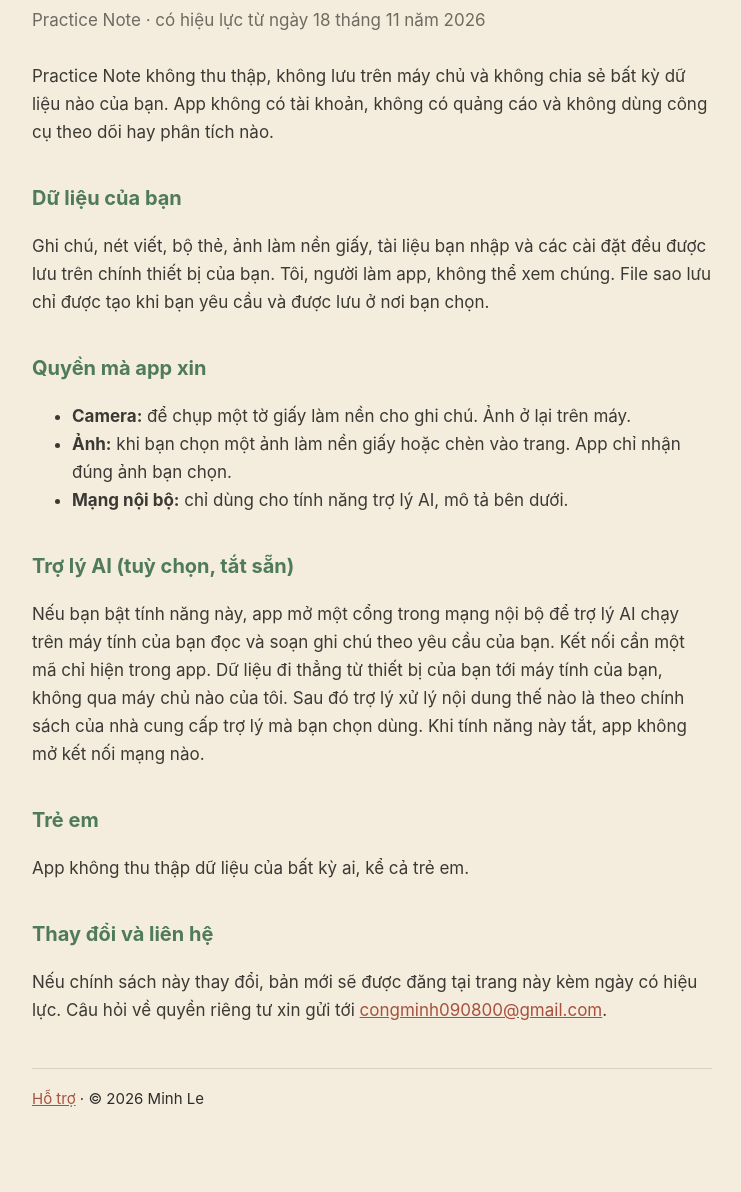
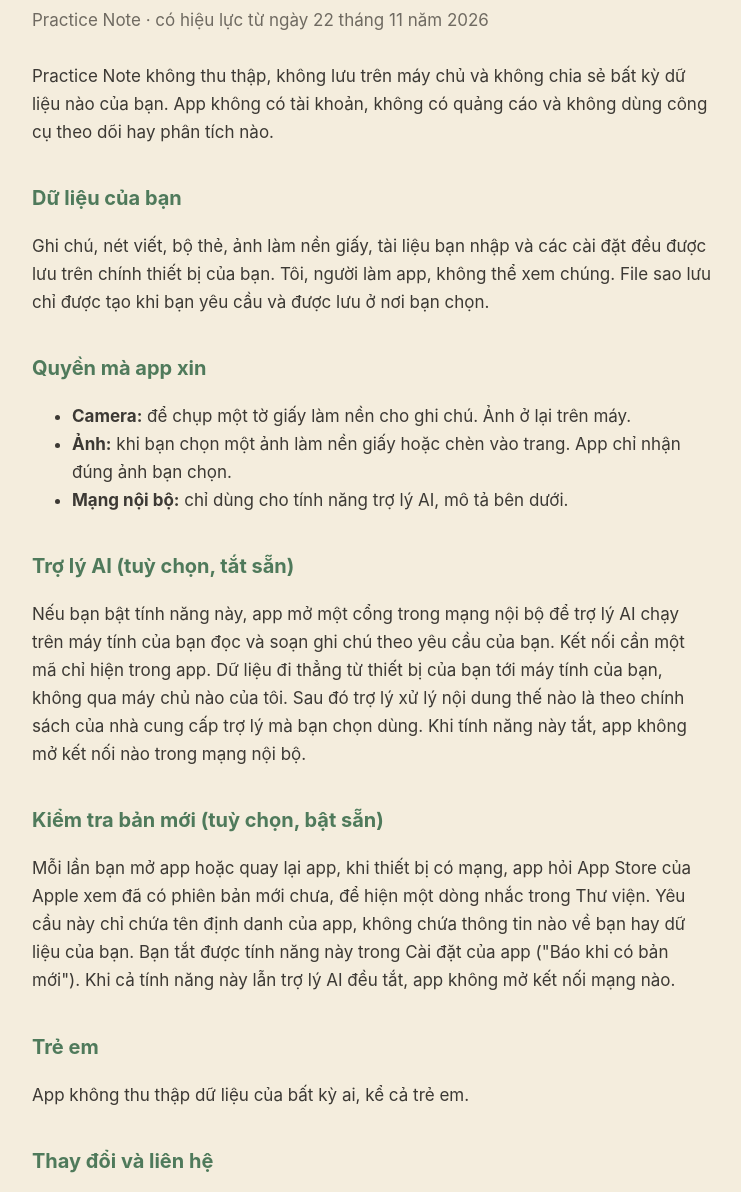
Before and after one commit to congminh090800/practice-note-site, a plain HTML site: page privacy.html in a window 1280 px wide. Shown: the part 94-1286 px from the top of the page, without its empty margins (268-1009 px from the left). Drawn offline with Linux system fonts and the light colour scheme.

Commit message:
Privacy policy: describe the check for a newer version (effective 22 November 2026)
Co-Authored-By: Claude Opus 5.5 <noreply@anthropic.com>
Claude-Session: https://claude.ai/code/session_01G85P82qCaLpHVXZyQAX7Jn

```diff
--- a/privacy.html
+++ b/privacy.html
@@ -10,7 +10,7 @@ p, li { color: #3C3934; } .sub { color: #6F6A61; margin: 0 0 28px; }
 a { color: #A8503E; } nav { margin-top: 44px; padding-top: 18px; border-top: 1px solid #D8D0C2; font-size: 15px; }
 </style></head><body><main>
 <h1>Chính sách quyền riêng tư</h1>
-<p class="sub">Practice Note · có hiệu lực từ ngày 18 tháng 11 năm 2026</p>
+<p class="sub">Practice Note · có hiệu lực từ ngày 22 tháng 11 năm 2026</p>
 
 <p>Practice Note không thu thập, không lưu trên máy chủ và không chia sẻ bất kỳ dữ liệu nào của bạn. App không có tài khoản, không có quảng cáo và không dùng công cụ theo dõi hay phân tích nào.</p>
 
@@ -25,7 +25,10 @@ a { color: #A8503E; } nav { margin-top: 44px; padding-top: 18px; border-top: 1px
 </ul>
 
 <h2>Trợ lý AI (tuỳ chọn, tắt sẵn)</h2>
-<p>Nếu bạn bật tính năng này, app mở một cổng trong mạng nội bộ để trợ lý AI chạy trên máy tính của bạn đọc và soạn ghi chú theo yêu cầu của bạn. Kết nối cần một mã chỉ hiện trong app. Dữ liệu đi thẳng từ thiết bị của bạn tới máy tính của bạn, không qua máy chủ nào của tôi. Sau đó trợ lý xử lý nội dung thế nào là theo chính sách của nhà cung cấp trợ lý mà bạn chọn dùng. Khi tính năng này tắt, app không mở kết nối mạng nào.</p>
+<p>Nếu bạn bật tính năng này, app mở một cổng trong mạng nội bộ để trợ lý AI chạy trên máy tính của bạn đọc và soạn ghi chú theo yêu cầu của bạn. Kết nối cần một mã chỉ hiện trong app. Dữ liệu đi thẳng từ thiết bị của bạn tới máy tính của bạn, không qua máy chủ nào của tôi. Sau đó trợ lý xử lý nội dung thế nào là theo chính sách của nhà cung cấp trợ lý mà bạn chọn dùng. Khi tính năng này tắt, app không mở kết nối nào trong mạng nội bộ.</p>
+
+<h2>Kiểm tra bản mới (tuỳ chọn, bật sẵn)</h2>
+<p>Mỗi lần bạn mở app hoặc quay lại app, khi thiết bị có mạng, app hỏi App Store của Apple xem đã có phiên bản mới chưa, để hiện một dòng nhắc trong Thư viện. Yêu cầu này chỉ chứa tên định danh của app, không chứa thông tin nào về bạn hay dữ liệu của bạn. Bạn tắt được tính năng này trong Cài đặt của app ("Báo khi có bản mới"). Khi cả tính năng này lẫn trợ lý AI đều tắt, app không mở kết nối mạng nào.</p>
 
 <h2>Trẻ em</h2>
 <p>App không thu thập dữ liệu của bất kỳ ai, kể cả trẻ em.</p>
```
